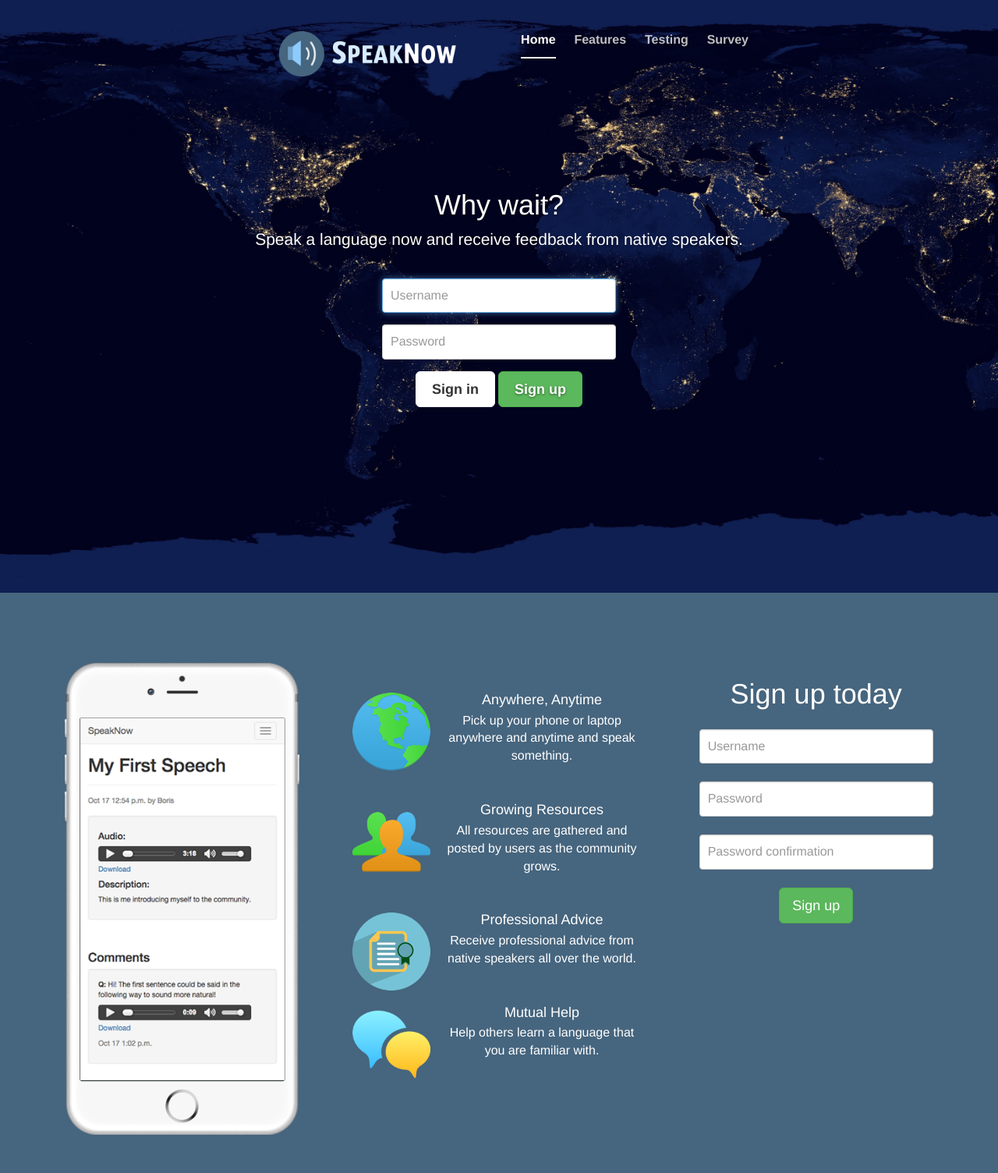
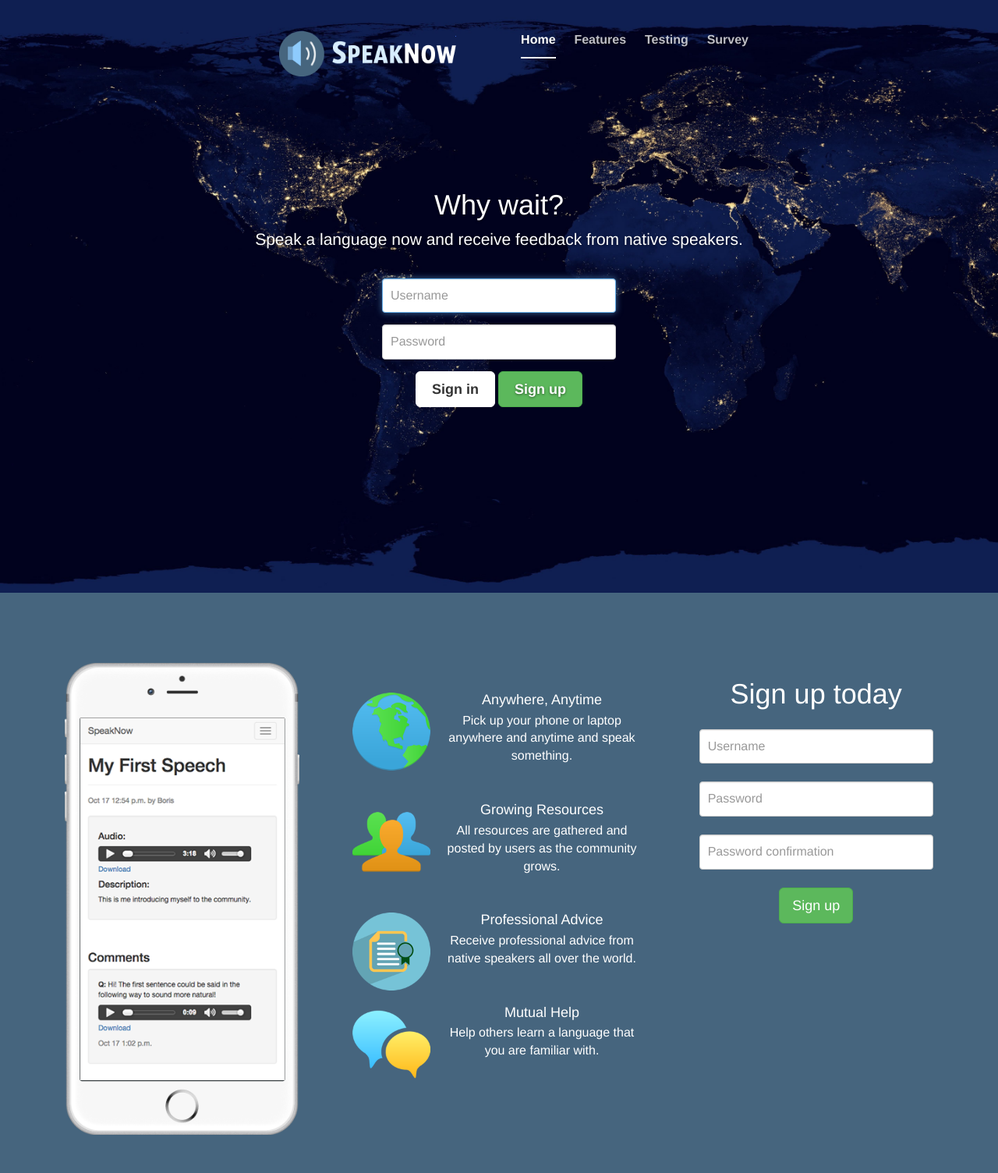
Before and after one commit to borisshou/speaknow, a Django app: page /login/ in a window 1280 px wide. Shown: the top 1504 px of the page at 78% size. Run offline with Django 3.2, Linux system fonts and the light colour scheme; parts of the project's set-up code (start-up, migrations or seed data) failed here and were passed over; some libraries are stand-ins or nearby versions.

Commit message:
Fixed front page display issue for Safari

```diff
--- a/speaknow/static/css/cover.css
+++ b/speaknow/static/css/cover.css
@@ -36,6 +36,11 @@ body {
   color: #fff;
   text-align: center;
   text-shadow: 0 1px 3px rgba(0,0,0,.5);
+
+  background-image: url('../images/cover.jpg');
+  background-repeat: no-repeat;
+  display: compact;
+  background-size: cover;
 }
 
 /* Extra markup and styles for table-esque vertical and horizontal centering */
@@ -44,15 +49,10 @@ body {
   width: 100%;
   height: 100%; /* For at least Firefox */
   min-height: 100%;
-
 }
 .site-wrapper-inner {
   display: table-cell;
   vertical-align: top;
-  background-image: url('../images/cover.jpg');
-  background-repeat: no-repeat;
-  display: compact;
-  background-size: cover;
 }
 .cover-container {
   margin-right: auto;
```
